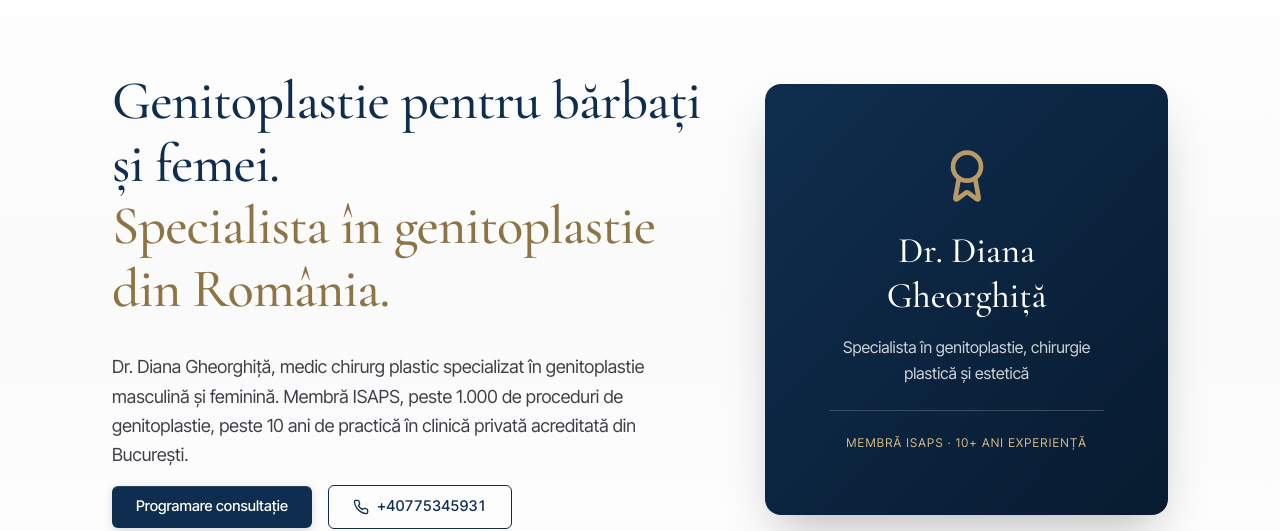
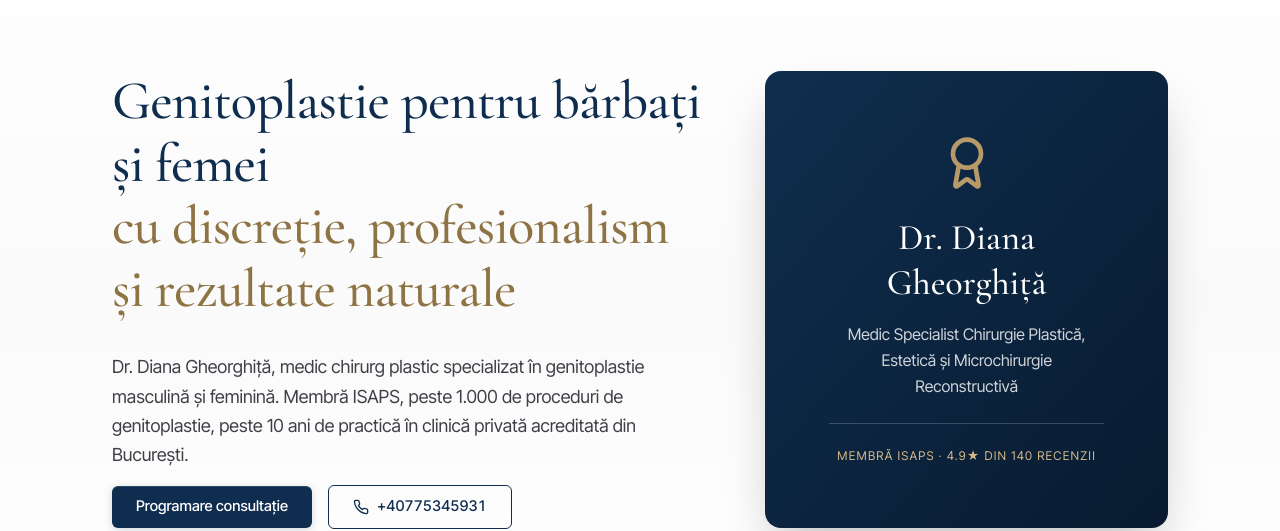
Before and after one commit to mihnea-eugen/chirurgia-intima, a Next.js app: page / in a window 1280 px wide. Shown: the part 163-694 px from the top of the page. Built offline with nearby package versions, Linux system fonts and the light colour scheme; no server answers.

Commit message:
Add files via upload

```diff
--- a/app/page.tsx
+++ b/app/page.tsx
@@ -43,9 +43,9 @@ export default function HomePage() {
           <div className="grid lg:grid-cols-12 gap-12 lg:gap-16 items-center">
             <div className="lg:col-span-7">
               <h1 className="font-display text-4xl sm:text-5xl lg:text-6xl leading-tight mb-8">
-                Genitoplastie pentru bărbați și femei.
+                Genitoplastie pentru bărbați și femei
                 <br />
-                <span className="text-[var(--color-brand-gold-deep)]">Specialista în genitoplastie din România.</span>
+                <span className="text-[var(--color-brand-gold-deep)]">cu discreție, profesionalism și rezultate naturale</span>
               </h1>
               <p className="text-lg text-zinc-700 leading-relaxed mb-10 max-w-2xl">
                 Dr. Diana Gheorghiță, medic chirurg plastic specializat în genitoplastie masculină și feminină. Membră ISAPS, peste 1.000 de proceduri de genitoplastie, peste 10 ani de practică în clinică privată acreditată din București.
@@ -65,10 +65,10 @@ export default function HomePage() {
                   <Award className="w-14 h-14 mx-auto mb-6 text-[var(--color-brand-gold)]" />
                   <div className="font-display text-3xl sm:text-4xl font-medium mb-4 leading-tight">Dr. Diana Gheorghiță</div>
                   <div className="text-base text-white/80 leading-relaxed mb-6">
-                    Specialista în genitoplastie, chirurgie plastică și estetică
+                    Medic Specialist Chirurgie Plastică, Estetică și Microchirurgie Reconstructivă
                   </div>
                   <div className="text-xs uppercase tracking-widest text-[var(--color-brand-gold-soft)] pt-6 border-t border-white/20">
-                    Membră ISAPS · 10+ ani experiență
+                    Membră ISAPS · 4.9★ din 140 recenzii
                   </div>
                 </div>
               </div>
```
